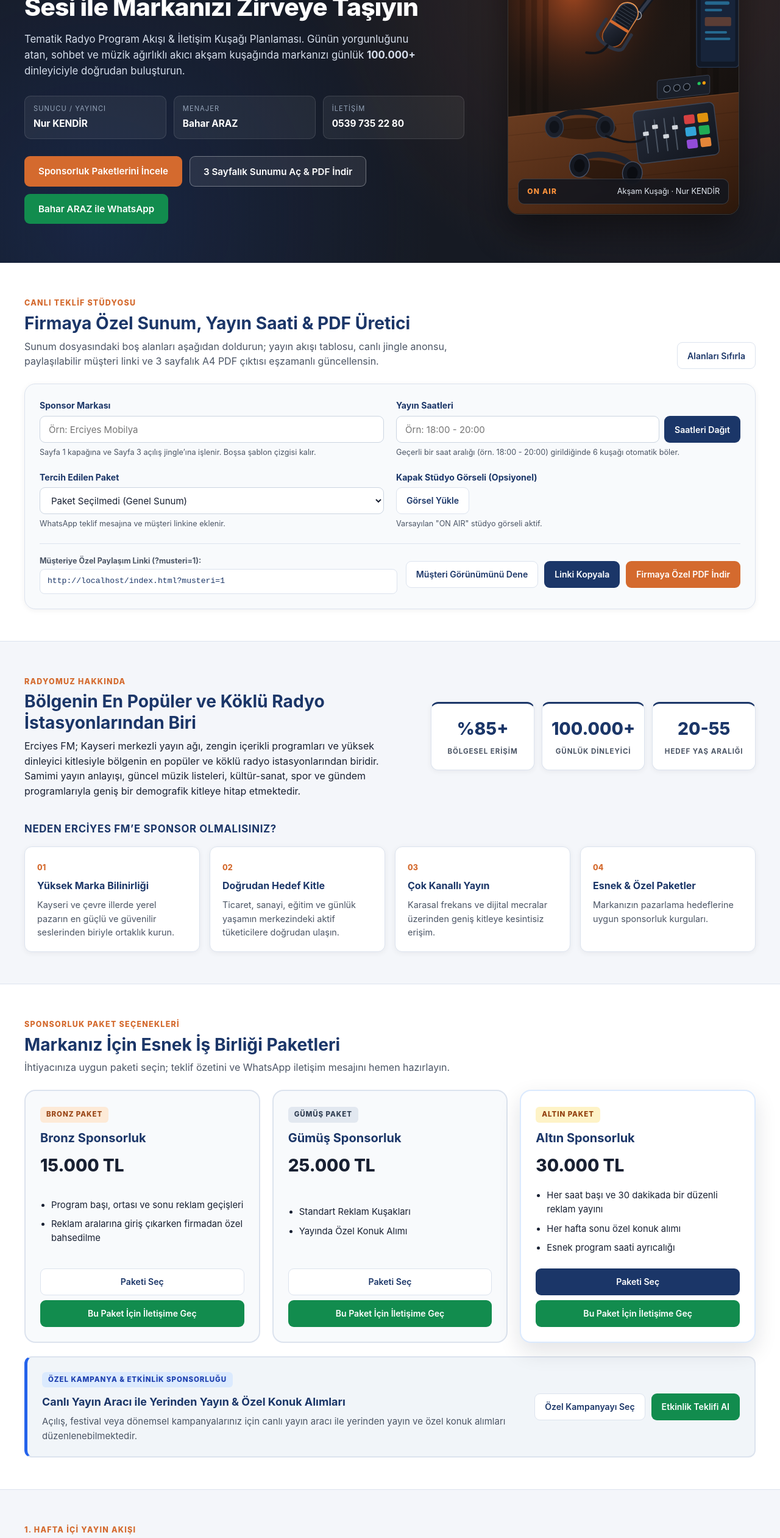
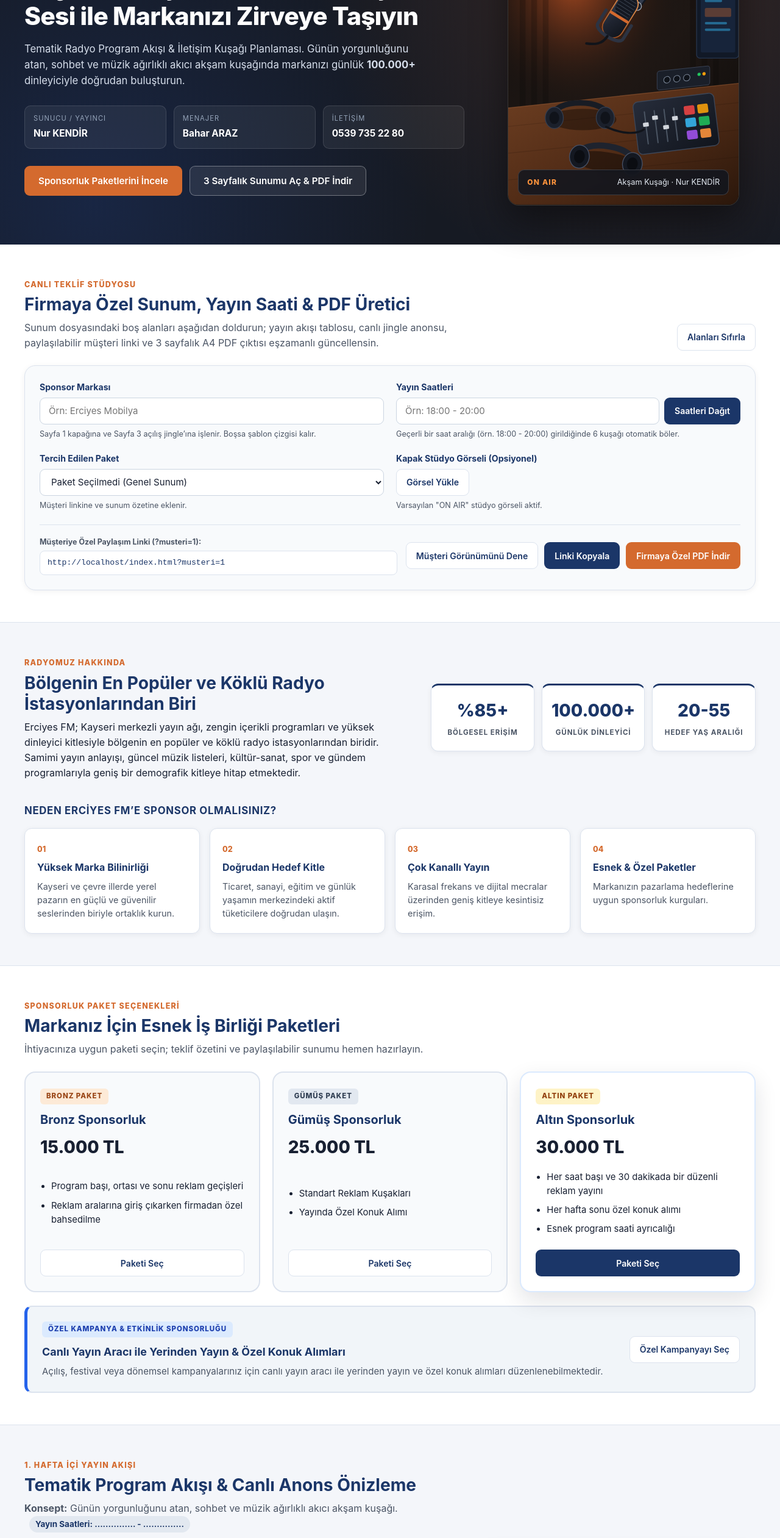
Before and after one commit to MuhammedTahir0/erciyes-fm-sponsorluk, a plain HTML site: page index.html in a window 1280 px wide. Shown: the part 240-2762 px from the top of the page at 61% size. Drawn offline with Linux system fonts and the light colour scheme.

Commit message:
refactor: remove WhatsApp links for Bahar ARAZ and keep phone contact

```diff
--- a/app.js
+++ b/app.js
@@ -6,7 +6,6 @@
   "use strict";
 
   const CONTACT_PHONE_DISPLAY = "0539 735 22 80";
-  const CONTACT_WHATSAPP_NUMBER = "905397352280";
   const DEFAULT_SLOT_PLACEHOLDER = "......... - .........";
   const DEFAULT_JINGLE_PLACEHOLDER = ".................";
   const DEFAULT_HOURS_PLACEHOLDER = "............... - ...............";
@@ -142,38 +141,6 @@
   function formatHoursDisplay(broadcastHours) {
     const cleaned = cleanText(broadcastHours, 40);
     return cleaned || DEFAULT_HOURS_PLACEHOLDER;
-  }
-
-  function buildWhatsAppMessage(state, overridePackageId) {
-    const pkgId =
-      overridePackageId && PACKAGES[overridePackageId]
-        ? overridePackageId
-        : state && state.packageId && PACKAGES[state.packageId]
-          ? state.packageId
-          : "";
-    const pkg = pkgId ? PACKAGES[pkgId] : null;
-    const sponsor = cleanText(state && state.sponsorName, 100);
-    const hours = cleanText(state && state.broadcastHours, 40);
-
-    const parts = [
-      "Merhaba Bahar Hanım, Erciyes FM (Sunucu: Nur KENDİR) yayın sponsorluğu hakkında bilgi ve teklif görüşmesi talep ediyorum.",
-    ];
-    if (sponsor) parts.push(`Firma / Marka: ${sponsor}`);
-    if (pkg) {
-      parts.push(
-        pkg.id === "ozel"
-          ? `İlgilenilen Seçenek: ${pkg.name}`
-          : `İlgilenilen Paket: ${pkg.name} (${pkg.price})`
-      );
-    }
-    if (hours) parts.push(`Planlanan Yayın Saatleri: ${hours}`);
-
-    return parts.join("\n");
-  }
-
-  function buildWhatsAppUrl(state, overridePackageId) {
-    const text = buildWhatsAppMessage(state, overridePackageId);
-    return `https://wa.me/${CONTACT_WHATSAPP_NUMBER}?text=${encodeURIComponent(text)}`;
   }
 
   function createDefaultState() {
@@ -393,23 +360,12 @@
       row.classList.toggle("is-selected", rowId === state.packageId && Boolean(state.packageId));
     });
 
-    // WhatsApp Bağlantıları
-    const generalWaUrl = buildWhatsAppUrl(state);
-    ["heroWaLink", "footerWaLink", "customerBannerWa"].forEach((id) => {
-      const el = doc.getElementById(id);
-      if (el) el.setAttribute("href", generalWaUrl);
-    });
-    doc.querySelectorAll("[data-wa-package]").forEach((anchor) => {
-      const pid = anchor.getAttribute("data-wa-package");
-      anchor.setAttribute("href", buildWhatsAppUrl(state, pid));
-    });
-
-    const footerWaSummary = doc.getElementById("footerWaSummary");
-    if (footerWaSummary) {
+    const footerContactSummary = doc.getElementById("footerContactSummary");
+    if (footerContactSummary) {
       const selectedSummary = [sponsor, pkg ? pkg.name : "", hours].filter(Boolean).join(" · ");
-      footerWaSummary.textContent = selectedSummary
-        ? `Hazır teklif bağlamı (${selectedSummary}) ile doğrudan Menajer Bahar ARAZ ile WhatsApp üzerinden iletişime geçin.`
-        : "Seçili sponsorluk bilgileriyle doğrudan Menajer Bahar ARAZ ile WhatsApp üzerinden iletişime geçin.";
+      footerContactSummary.textContent = selectedSummary
+        ? `Hazır teklif bağlamı (${selectedSummary}) ile doğrudan Menajer Bahar ARAZ ile telefon üzerinden iletişime geçin.`
+        : "Seçili sponsorluk bilgileriyle doğrudan Menajer Bahar ARAZ ile telefon üzerinden iletişime geçin.";
     }
 
     // Kapak Stüdyo Görseli (Varsayılan SVG veya Yüklenen Görsel)
@@ -710,7 +666,6 @@
 
   const ErciyesSponsorlukCore = {
     CONTACT_PHONE_DISPLAY,
-    CONTACT_WHATSAPP_NUMBER,
     DEFAULT_SLOT_PLACEHOLDER,
     DEFAULT_JINGLE_PLACEHOLDER,
     DEFAULT_HOURS_PLACEHOLDER,
@@ -723,8 +678,6 @@
     formatOpeningQuote,
     formatOpeningJingleDetail,
     formatHoursDisplay,
-    buildWhatsAppMessage,
-    buildWhatsAppUrl,
     createDefaultState,
     parseStateFromSearch,
     buildShareUrl,
--- a/index.html
+++ b/index.html
@@ -219,8 +219,8 @@
         <p id="customerBannerSummary">Erciyes FM Yayın Sponsorluk Sunum Dosyası — Nur KENDİR Akşam Kuşağı</p>
       </div>
       <div class="customer-banner-actions">
-        <a class="btn btn-whatsapp" id="customerBannerWa" href="https://wa.me/905397352280" target="_blank" rel="noopener noreferrer">
-          WhatsApp ile İletişime Geç
+        <a class="btn btn-accent" href="tel:+905397352280">
+          Ara: 0539 735 22 80
         </a>
       </div>
     </div>
@@ -274,9 +274,6 @@
               <button type="button" class="btn btn-light-outline btn-lg" id="btnHeroPreviewPdf">
                 3 Sayfalık Sunumu Aç &amp; PDF İndir
               </button>
-              <a class="btn btn-whatsapp btn-lg" id="heroWaLink" href="https://wa.me/905397352280" target="_blank" rel="noopener noreferrer">
-                Bahar ARAZ ile WhatsApp
-              </a>
             </div>
           </div>
 
@@ -354,7 +351,7 @@
                   <option value="altin">Altın Sponsorluk — 30.000 TL</option>
                   <option value="ozel">Özel Kampanya &amp; Etkinlik Sponsorluğu</option>
                 </select>
-                <span class="field-hint">WhatsApp teklif mesajına ve müşteri linkine eklenir.</span>
+                <span class="field-hint">Müşteri linkine ve sunum özetine eklenir.</span>
               </div>
 
               <div class="field-group">
@@ -459,7 +456,7 @@
               <span class="section-kicker">SPONSORLUK PAKET SEÇENEKLERİ</span>
               <h2 class="section-title">Markanız İçin Esnek İş Birliği Paketleri</h2>
               <p class="section-desc">
-                İhtiyacınıza uygun paketi seçin; teklif özetini ve WhatsApp iletişim mesajını hemen hazırlayın.
+                İhtiyacınıza uygun paketi seçin; teklif özetini ve paylaşılabilir sunumu hemen hazırlayın.
               </p>
             </div>
           </div>
@@ -479,9 +476,6 @@
                 <button type="button" class="btn btn-outline-dark btn-full" data-select-package="bronz">
                   Paketi Seç
                 </button>
-                <a class="btn btn-whatsapp btn-full" data-wa-package="bronz" href="https://wa.me/905397352280" target="_blank" rel="noopener noreferrer">
-                  Bu Paket İçin İletişime Geç
-                </a>
               </div>
             </article>
 
@@ -499,9 +493,6 @@
                 <button type="button" class="btn btn-outline-dark btn-full" data-select-package="gumus">
                   Paketi Seç
                 </button>
-                <a class="btn btn-whatsapp btn-full" data-wa-package="gumus" href="https://wa.me/905397352280" target="_blank" rel="noopener noreferrer">
-                  Bu Paket İçin İletişime Geç
-                </a>
               </div>
             </article>
 
@@ -520,9 +511,6 @@
                 <button type="button" class="btn btn-navy btn-full" data-select-package="altin">
                   Paketi Seç
                 </button>
-                <a class="btn btn-whatsapp btn-full" data-wa-package="altin" href="https://wa.me/905397352280" target="_blank" rel="noopener noreferrer">
-                  Bu Paket İçin İletişime Geç
-                </a>
               </div>
             </article>
           </div>
@@ -541,9 +529,6 @@
               <button type="button" class="btn btn-outline-dark" data-select-package="ozel">
                 Özel Kampanyayı Seç
               </button>
-              <a class="btn btn-whatsapp" data-wa-package="ozel" href="https://wa.me/905397352280" target="_blank" rel="noopener noreferrer">
-                Etkinlik Teklifi Al
-              </a>
             </div>
           </article>
         </div>
@@ -702,11 +687,11 @@
             </div>
 
             <div class="contact-cta-box">
-              <p class="contact-cta-note" id="footerWaSummary">
-                Seçili sponsorluk bilgileriyle doğrudan Menajer Bahar ARAZ ile WhatsApp üzerinden iletişime geçin.
+              <p class="contact-cta-note" id="footerContactSummary">
+                Seçili sponsorluk bilgileriyle doğrudan Menajer Bahar ARAZ ile telefon üzerinden iletişime geçin.
               </p>
-              <a class="btn btn-whatsapp btn-lg btn-full" id="footerWaLink" href="https://wa.me/905397352280" target="_blank" rel="noopener noreferrer">
-                WhatsApp Teklifi Gönder (0539 735 22 80)
+              <a class="btn btn-accent btn-lg btn-full" href="tel:+905397352280">
+                Telefon ile Ara (0539 735 22 80)
               </a>
               <button type="button" class="btn btn-light-outline btn-lg btn-full" id="btnFooterPrintPdf">
                 3 Sayfalık PDF Sunumunu İndir
--- a/styles.css
+++ b/styles.css
@@ -8,8 +8,6 @@
   --copper-bright: #e67e3e;
   --gold: #c9861b;
   --blue-accent: #2563eb;
-  --whatsapp: #128c4e;
-  --whatsapp-hover: #0e703e;
   --bg-page: #f4f6fa;
   --surface: #ffffff;
   --surface-muted: #f8fafc;
@@ -301,15 +299,6 @@ body.is-customer-mode .slot-time-input {
   background: #e2e8f0;
 }
 
-.btn-whatsapp {
-  background: var(--whatsapp);
-  color: #ffffff;
-}
-
-.btn-whatsapp:hover {
-  background: var(--whatsapp-hover);
-}
-
 /* ==================== CUSTOMER BANNER ==================== */
 .customer-banner {
   background: linear-gradient(90deg, #10254a 0%, #1b3668 100%);
```
Also changed, not shown: tests/sponsorluk.test.mjs (+6 -16 lines), reports/desktop-sunum-1440x900.png, reports/desktop-vitrin-1440x900.png, reports/mobile-sunum-390x844.png, reports/mobile-vitrin-390x844.png, 4 other files.
